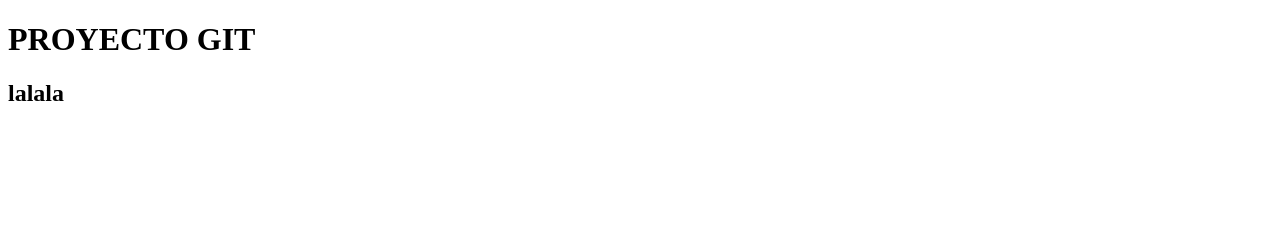
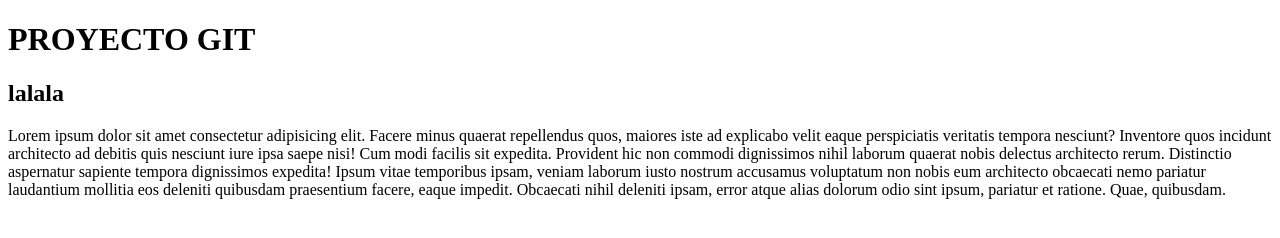
Before and after one commit to JoanaBondi/Loquequiera, a plain HTML site: page index.html in a window 1280 px wide. Drawn offline with Linux system fonts and the light colour scheme.

Commit message:
agrego lorem 100

```diff
--- a/index.html
+++ b/index.html
@@ -1,12 +1,22 @@
 <!DOCTYPE html>
 <html lang="en">
+
 <head>
     <meta charset="UTF-8">
     <meta name="viewport" content="width=device-width, initial-scale=1.0">
     <title>Document</title>
 </head>
+
 <body>
     <h1>PROYECTO GIT</h1>
     <h2>lalala</h2>
+    <p>Lorem ipsum dolor sit amet consectetur adipisicing elit. Facere minus quaerat repellendus quos, maiores iste ad
+        explicabo velit eaque perspiciatis veritatis tempora nesciunt? Inventore quos incidunt architecto ad debitis
+        quis nesciunt iure ipsa saepe nisi! Cum modi facilis sit expedita. Provident hic non commodi dignissimos nihil
+        laborum quaerat nobis delectus architecto rerum. Distinctio aspernatur sapiente tempora dignissimos expedita!
+        Ipsum vitae temporibus ipsam, veniam laborum iusto nostrum accusamus voluptatum non nobis eum architecto
+        obcaecati nemo pariatur laudantium mollitia eos deleniti quibusdam praesentium facere, eaque impedit. Obcaecati
+        nihil deleniti ipsam, error atque alias dolorum odio sint ipsum, pariatur et ratione. Quae, quibusdam.</p>
 </body>
+
 </html>
```
